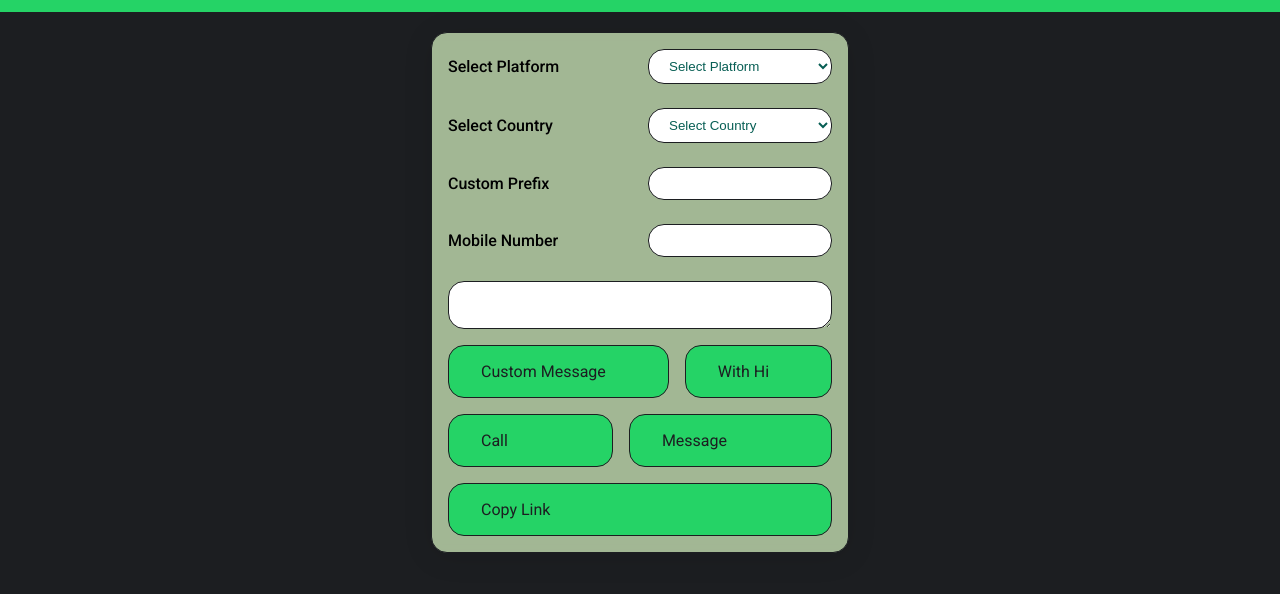
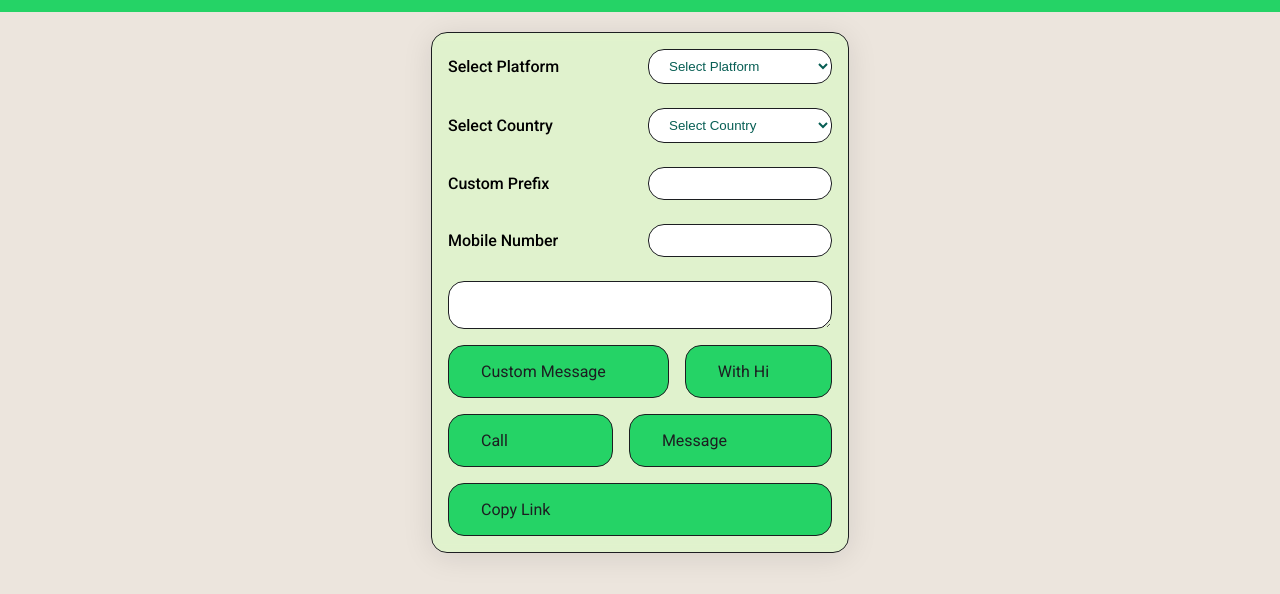
Before and after one commit to AceAkki/chat-bridge, a plain HTML site: page index.html in a window 1280 px wide. Shown: the part 108-702 px from the top of the page. Drawn offline with nearby package versions, Linux system fonts and the light colour scheme; no server answers.

Commit message:
Update main.css

```diff
--- a/css/main.css
+++ b/css/main.css
@@ -21,7 +21,7 @@
 }
 
 body {
-  background: var(--black-clr);
+  background: var(--bg-clr);
   font-family: Roboto, Helvetica Neue, Helvetica, Arial, sans-serif;
 }
 
```
